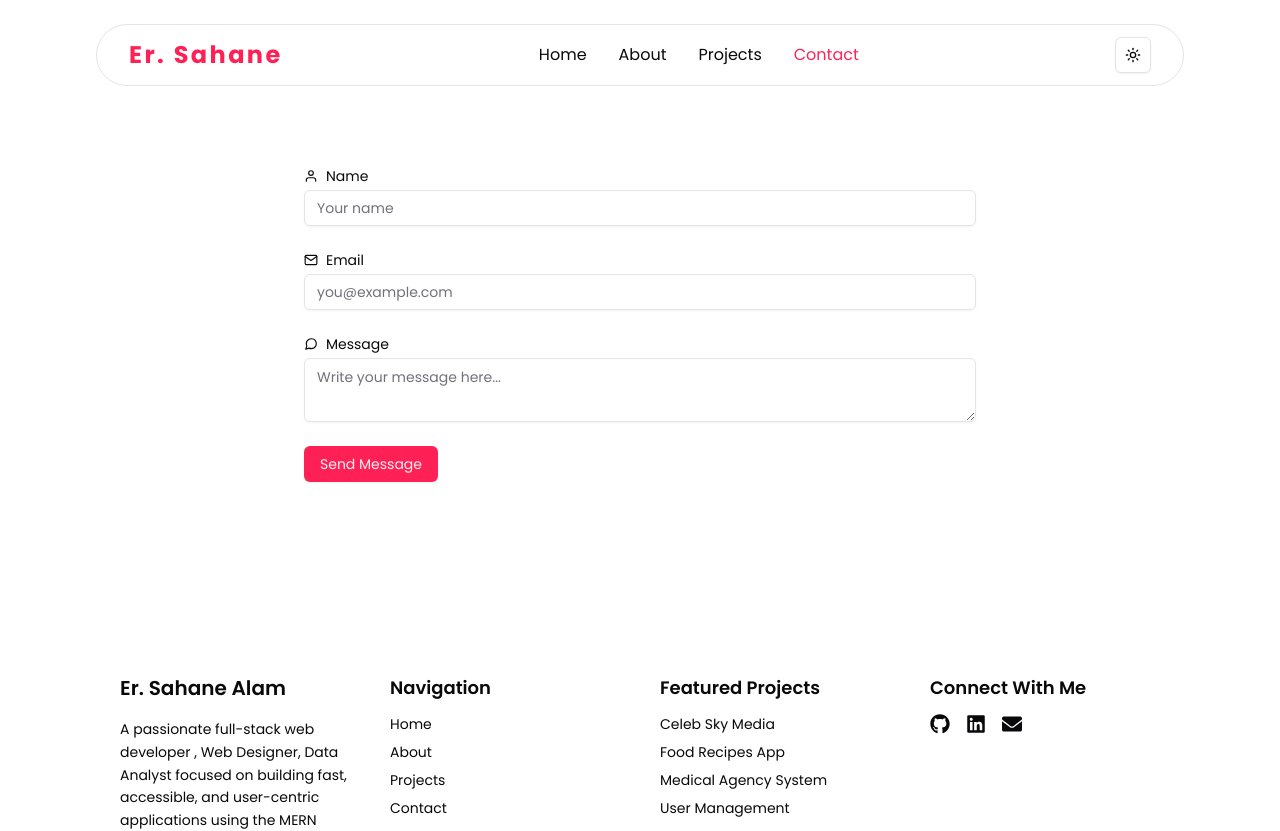
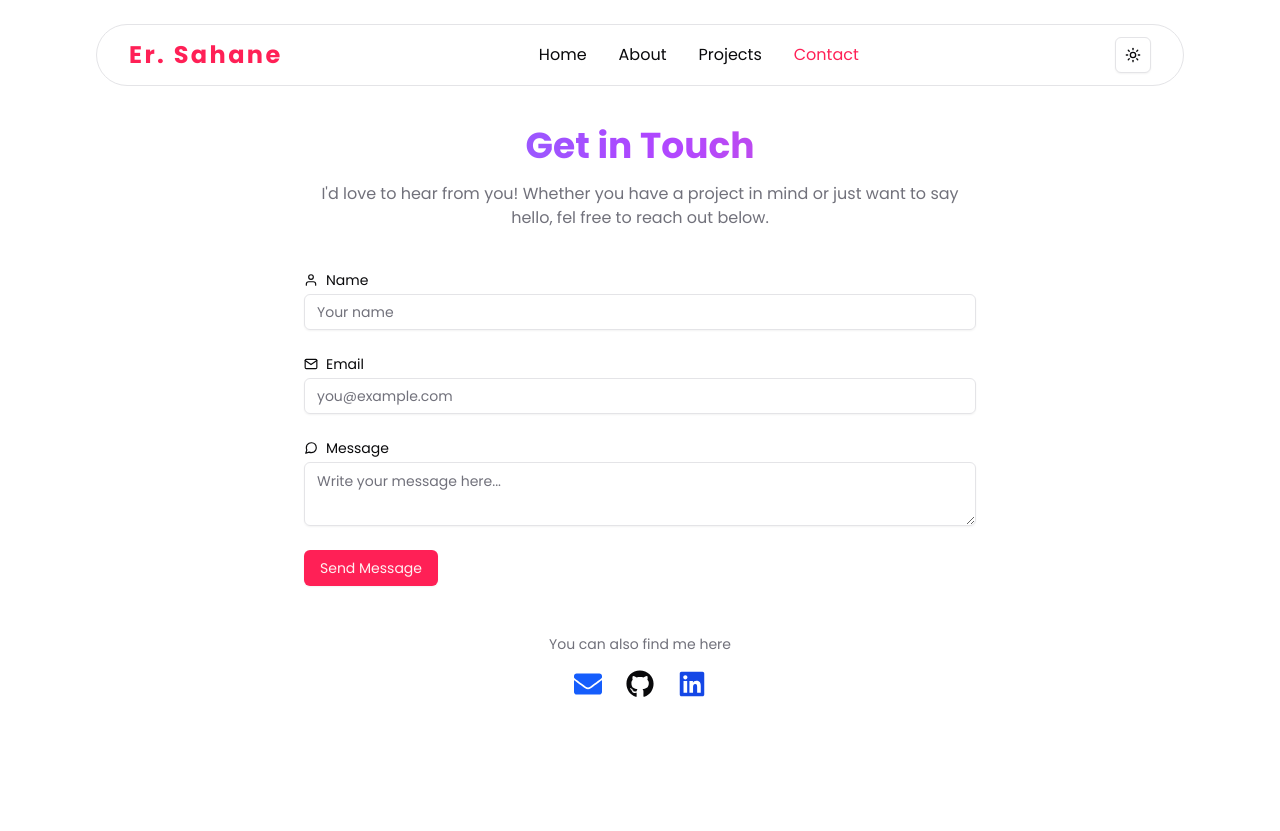
Before and after one commit to ErSahane/Sahane-portfolio-2025, a Next.js app: page /contact in a window 1280 px wide. Shown: the top 831 px of the page. Built offline with nearby package versions, Linux system fonts and the light colour scheme.

Commit message:
Upadate some changes

```diff
--- a/app/contact/page.js
+++ b/app/contact/page.js
@@ -1,13 +1,58 @@
 import ContactContent from "@/components/contact/ContactContent";
 import ContactForm from "@/components/contact/ContactForm";
+import Link from "next/link";
 
 import React from "react";
+import { FaEnvelope, FaGithub, FaLinkedin } from "react-icons/fa";
 
 const Contact = () => {
-	return <ContactContent />;
+  return <ContactContent />;
 };
 
 
 export default function ContactPage() {
-  return <div className="py-20"> <ContactForm /></div>
+  return <div className="py-10">
+    <div className="text-center mb-10">
+      <h1 className="text-4xl font-extrabold bg-gradient-to-r from-blue-500 via-purple-500 to-pink-500 text-transparent bg-clip-text">Get in Touch</h1>
+      <p className="text-muted-foreground mt-4 max-w-2xl mx-auto">I'd love to hear from you! Whether you have a project in mind or just want to say  hello, fel free to reach out below.</p>
+    </div>
+
+    <ContactForm />
+
+    <div className="mt-12 text-center">
+				<p className="text-sm text-muted-foreground mb-4">
+					You can also find me here
+				</p>
+				<div className="flex justify-center items-center space-x-6">
+					<Link
+						href="mailto:sahanealam.dev@gmail.com"
+						target="_blank"
+						rel="noopener noreferrer"
+						aria-label="Email"
+						className="text-blue-600 hover:text-blue-800 transition-transform duration-300 hover:scale-110"
+					>
+						<FaEnvelope size={28} />
+					</Link>
+					<Link
+						href="https://github.com/ErSahane"
+						target="_blank"
+						rel="noopener noreferrer"
+						aria-label="GitHub"
+						className="hover:text-black transition-transform duration-300 hover:scale-110"
+					>
+						<FaGithub size={28} />
+					</Link>
+					<Link
+						href="https://www.linkedin.com/in/sahane-alam"
+						target="_blank"
+						rel="noopener noreferrer"
+						aria-label="LinkedIn"
+						className="text-blue-700 hover:text-blue-900 transition-transform duration-300 hover:scale-110"
+					>
+						<FaLinkedin size={28} />
+					</Link>
+				</div>
+			</div>
+
+    </div>
 }
--- a/components/home/Footer.jsx
+++ b/components/home/Footer.jsx
@@ -106,7 +106,7 @@ export default function Footer() {
 								href="https://github.com/ErSahane"
 								target="_blank"
 								rel="noopener noreferrer"
-								className="hover:text-white"
+								// className="hover:text-white"
 							>
 								<FaGithub />
 							</Link>
@@ -116,7 +116,7 @@ export default function Footer() {
 								href="https://www.linkedin.com/in/sahane-alam"
 								target="_blank"
 								rel="noopener noreferrer"
-								className="hover:text-white"
+								// className="hover:text-white"
 							>
 								<FaLinkedin />
 							</Link>
@@ -125,7 +125,7 @@ export default function Footer() {
 						<li>
 							<Link
 								href="mailto:sahanealam.dev@gmail.com"
-								className="hover:text-white"
+								// className="hover:text-white"
 							>
 								<FaEnvelope />
 							</Link>
```
